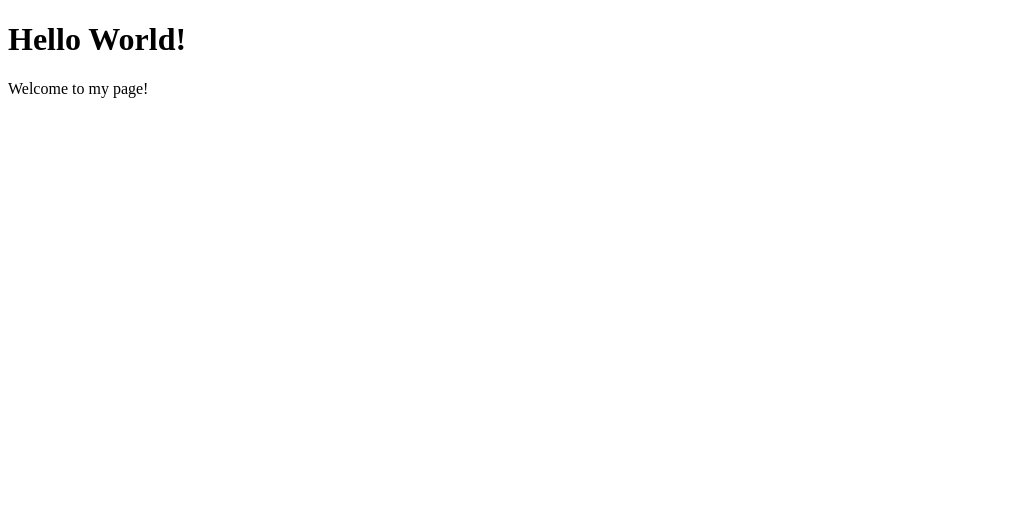
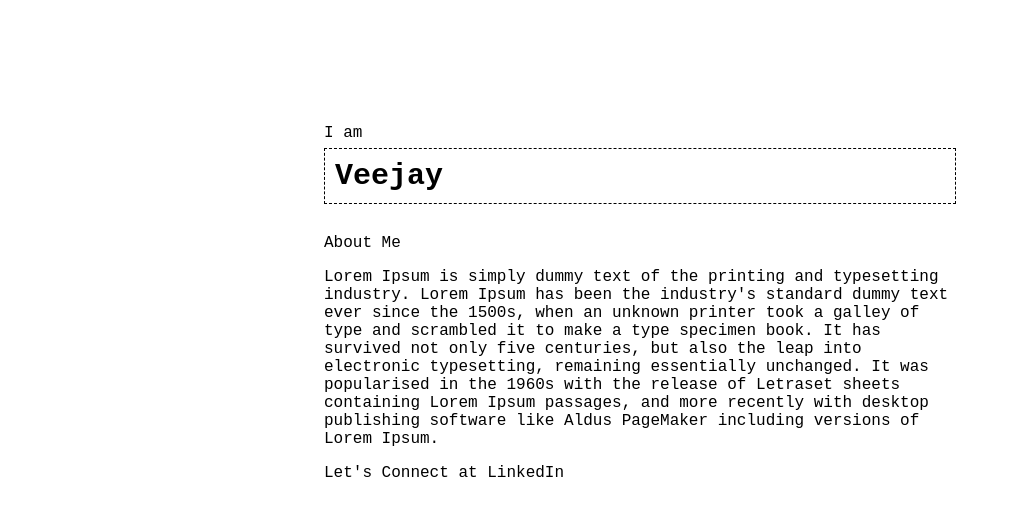
Before and after one commit to Veejay287/veejay-ghpage, a plain HTML site: page index.html in a window 1280 px wide. Shown: the whole page, without its empty margins (0-1011 px from the left). Drawn offline with Linux system fonts and the light colour scheme.

Commit message:
style: added a style
1. Add more content on index file
2. Added a simple style for the contents

```diff
--- a/index.html
+++ b/index.html
@@ -4,10 +4,25 @@
     <meta charset="UTF-8">
     <meta http-equiv="X-UA-Compatible" content="IE=edge">
     <meta name="viewport" content="width=device-width, initial-scale=1.0">
-    <title>Document</title>
+    <title>Veejay | GitHub Pages</title>
+
+    <!-- Add a CSS file here-->
+    <link rel="stylesheet" href="style.css">
 </head>
 <body>
-    <h1>Hello World!</h1>
-    <p>Welcome to my page!</p>
+
+    <div class="main-container">
+    <!-- Add a section here -->
+        <p>I am</p>
+    <!-- Add my name here -->
+        <p class="myname-style">Veejay</p>
+    <!-- Add about me here -->
+        <p>About Me</p>
+        <p>Lorem Ipsum is simply dummy text of the printing and typesetting industry. Lorem Ipsum has been the industry's standard dummy text ever since the 1500s, when an unknown printer took a galley of type and scrambled it to make a type specimen book. It has survived not only five centuries, but also the leap into electronic typesetting, remaining essentially unchanged. It was popularised in the 1960s with the release of Letraset sheets containing Lorem Ipsum passages, and more recently with desktop publishing software like Aldus PageMaker including versions of Lorem Ipsum.</p>
+
+    <!-- Add a button here -->
+        <p>Let's Connect at LinkedIn</p>
+    </div>
+
 </body>
 </html>
--- /dev/null
+++ b/style.css
@@ -0,0 +1,17 @@
+body{
+    font-family: 'Courier New', Courier, monospace;
+}
+
+.main-container{
+    margin: auto;
+    width: 50%;
+    padding-top: 100px;
+}
+
+.myname-style {
+    font-size: 30px;
+    font-weight: 600;
+    border: 0.5px dashed;
+    padding: 10px;
+    margin-top: -10px;
+}
```
